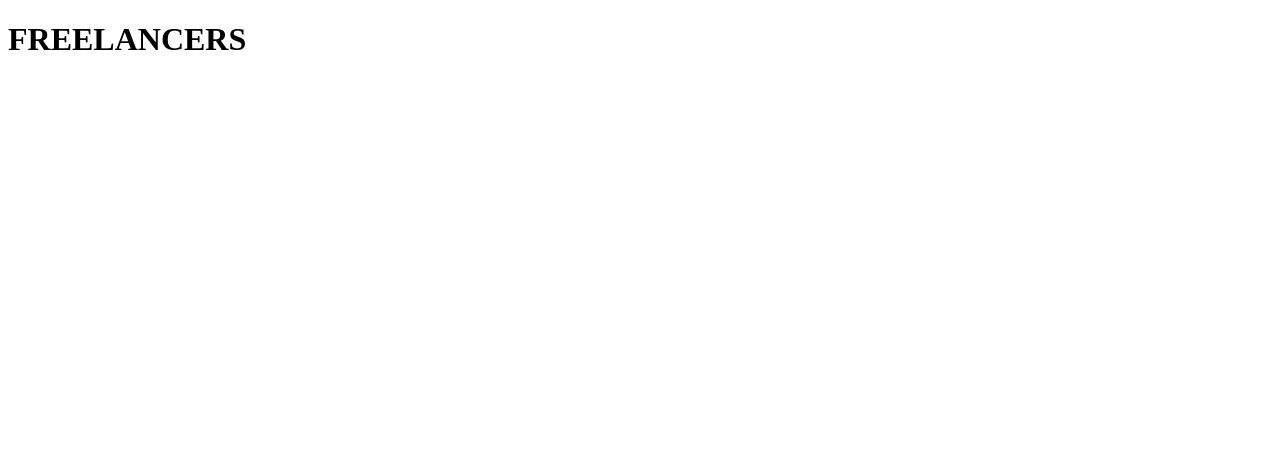
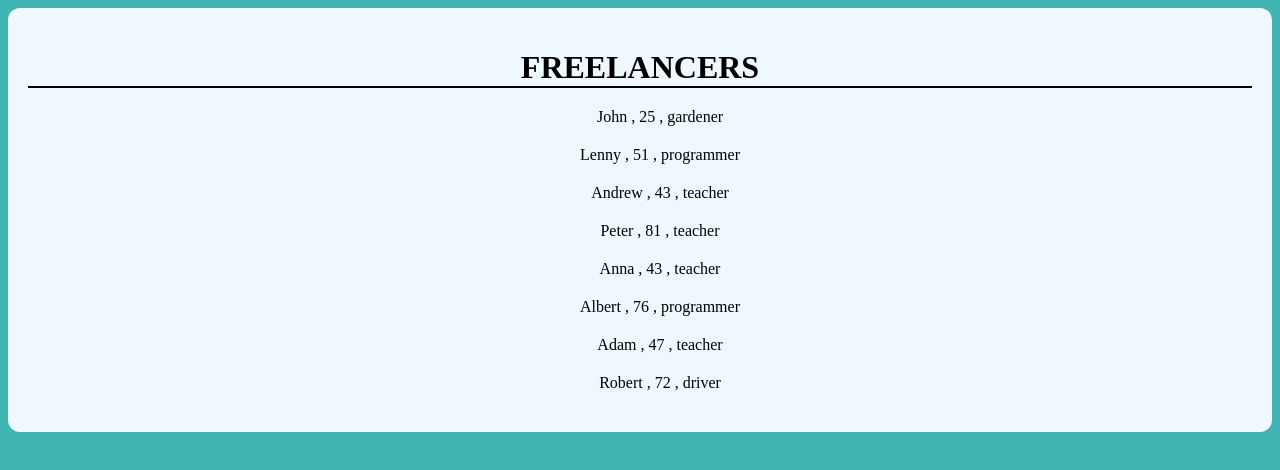
Before and after one commit to Jslslz/Freelancers-Forum, a plain HTML site: page index.html in a window 1280 px wide. Drawn offline with Linux system fonts and the light colour scheme.

Commit message:
finished project

```diff
--- /dev/null
+++ b/index.css
@@ -0,0 +1,24 @@
+body {
+    background-color: hsl(180, 47%, 48%);
+}
+
+#root{
+    background-color: aliceblue;
+    padding: 20px;
+    border-radius: 12px;
+}
+
+h1 {
+    text-align: center;
+    margin-bottom: 20px;
+    border-bottom: solid 2px;
+}
+
+ul {
+    text-align: center;
+    list-style-type: none;
+}
+
+li {
+    margin-bottom: 20px;
+}
--- a/index.html
+++ b/index.html
@@ -4,6 +4,7 @@
     <meta charset="UTF-8">
     <meta http-equiv="X-UA-Compatible" content="IE=edge">
     <meta name="viewport" content="width=device-width, initial-scale=1.0">
+    <link rel="stylesheet" href="index.css">
     <title>Document</title>
 </head>
 <body>
--- a/index.js
+++ b/index.js
@@ -14,6 +14,17 @@ function main() {
     const h1 = document.createElement('h1');
     h1.innerHTML = "FREELANCERS";
     root.appendChild(h1);
+
+    const ul = document.createElement('ul');
+    ul.setAttribute('id', 'List');
+    for (let i=0; i <= users.length-1; i++) {
+        const li = document.createElement('li');
+
+        li.innerHTML = users[i].name + " , " + users[i].age + " , " + users[i].occupation;
+        ul.appendChild(li);
+    }
+    root.appendChild(ul);
+
 }
 
 //call the main function
```
